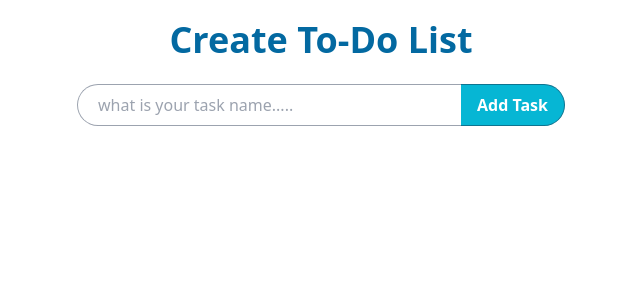
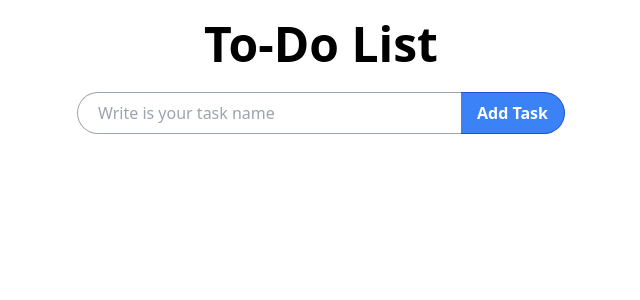
Before and after one commit to imrimon/ass_7, a React (Vite) app: page / in a window 1280 px wide. Shown: the top 300 px of the page, without its empty margins (319-959 px from the left). Built offline with nearby package versions, Linux system fonts and the light colour scheme.

Commit message:
Final Commit

```diff
--- a/src/App.jsx
+++ b/src/App.jsx
@@ -10,10 +10,10 @@ const App = () => {
     <div className="w-8/12 m-auto">
       {/* header section  */}
       <h1
-        className="text-4xl font-bold
-      text-center my-5 text-sky-700"
+        className="text-5xl font-bold
+      text-center my-5 text-black-700"
       >
-        Create To-Do List
+        To-Do List
       </h1>
 
       {/* todo list create section  */}
@@ -27,20 +27,20 @@ const App = () => {
           onChange={(e) => setTask(e.target.value)}
           className="border border-gray-400
            rounded-s-full border-e-0
-            w-96 px-5 py-2 text-gray-500
+            w-96 px-5 py-2 text-black-500
             focus:outline-none"
-          placeholder="what is your task name....."
+          placeholder="Write is your task name"
         />
         <button
           onClick={() => handleButton(task, setTask, allTask, setAllTask)}
           type="button"
-          className="bg-cyan-500
-           border border-cyan-700
+          className="bg-blue-500
+           border border-blue-700
            border-s-0
            text-white font-semibold
            rounded-e-full px-4 py-2
             transition duration-300
-            ease-in-out hover:bg-cyan-800
+            ease-in-out hover:bg-blue-800
             capitalize "
         >
           Add Task
```
